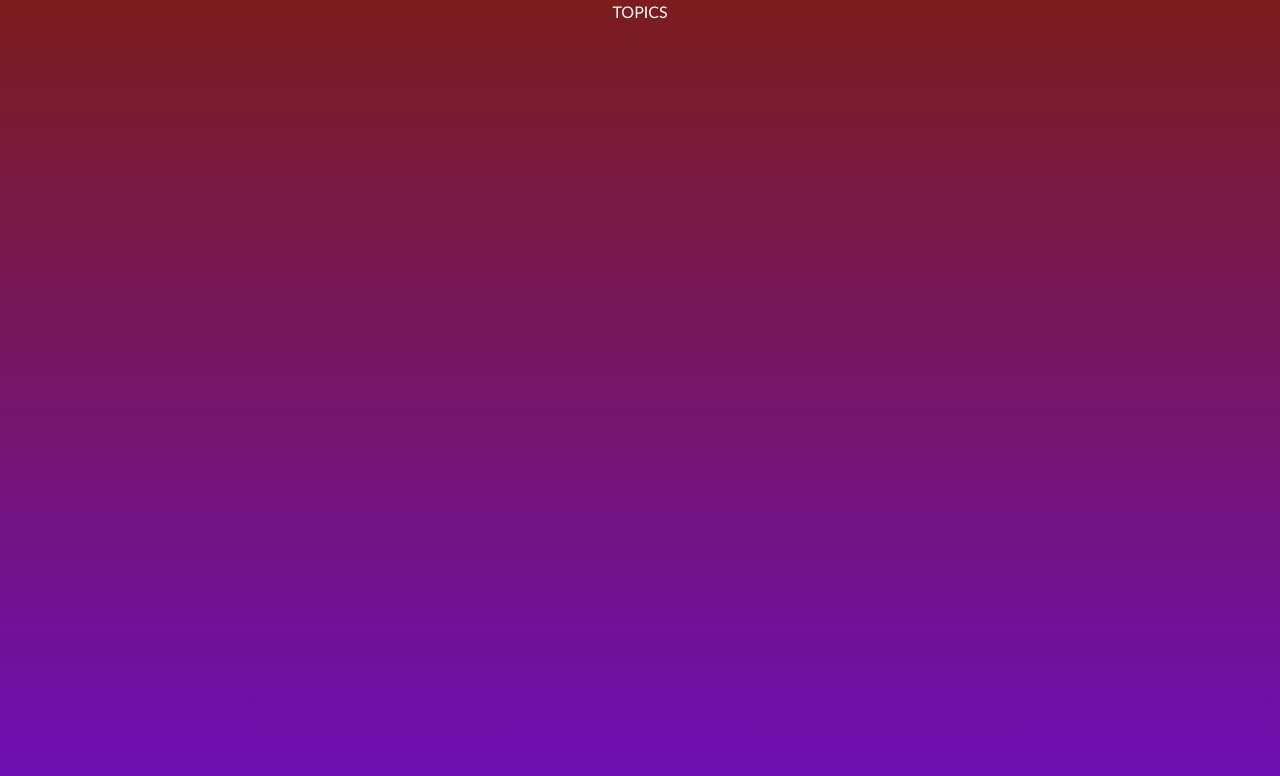
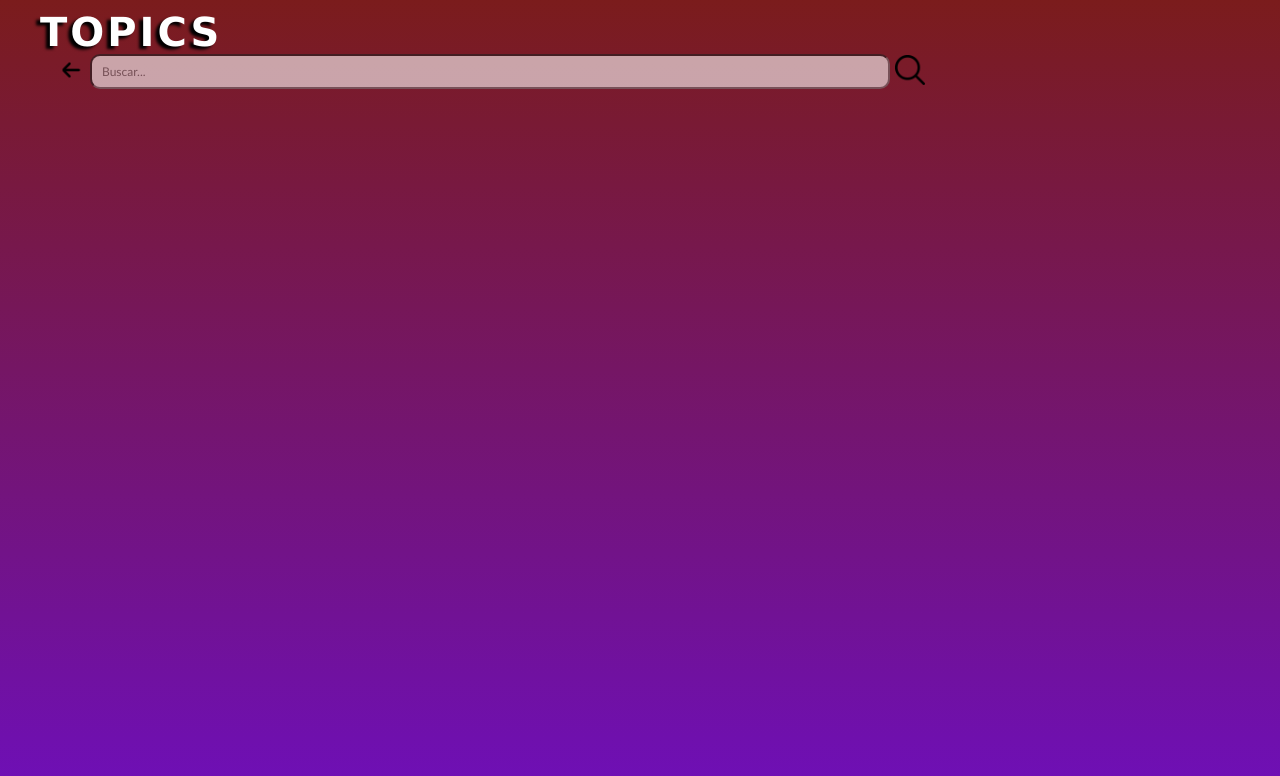
Before and after one commit to Santii08/Final_Project, a React (Vite) app: page /topics in a window 1280 px wide. Shown: the top 776 px of the page. Built offline with nearby package versions, Linux system fonts and the light colour scheme.

Commit message:
Implementación CSS chats y topics

```diff
--- a/src/CSS/Chats.css
+++ b/src/CSS/Chats.css
@@ -19,27 +19,65 @@
     flex-direction: column;
 }
 
-.title {
+.chat {
 
     display: flex;
     align-items: start;
-    font-size: 50px;
-    margin: 30px;
+    font-size: 30px;
+    margin: 10px;
     justify-content: space-between;
 
-    p {
+    h1 {
+        color: #ffffff;
+        font-size: 20px;
+        margin: 5px;
 
     }
 
     img {
+        margin-top: 10px;
 
-        width: 50px;
+        width: 30px;
         height: auto;
     }
 }
 
 .boton {
+    height: 100vh;
+
     display: flex;
-    justify-content: end;
     align-items: end;
+    button {
+        display: flex;
+        justify-content: center;
+        align-items: center;
+        width: 40px;
+        height: 40px;
+
+        background: rgba(255, 183, 183, 0.5);
+
+    }
+
+
+
 }
+
+@media (min-width: 1024px) {
+    .chat {
+        h1{
+            font-size: 50px;
+        }
+
+        img{
+            width: 60px;
+        }
+    }
+
+    .boton{
+        button{
+            width: 60px;
+            height: 60px;
+            border-radius: 60px;
+        }
+    }
+}
--- a/src/CSS/Login.css
+++ b/src/CSS/Login.css
@@ -164,7 +164,7 @@ h3 {
 
     }
     .login {
-        width: 90%;
+        width: 80%;
         height: 100%;
     }
     .image{
--- a/src/CSS/Profile.css
+++ b/src/CSS/Profile.css
@@ -24,8 +24,15 @@
 
 }
 
+.image4{
+    img{
+        width: 60px;
+        margin-top: 30px;
+        border-radius: 60px;
+    }
+}
 .nav {
-
+    font-size: 10px;
     display: flex;
     justify-content: right;
     color: black;
@@ -47,12 +54,13 @@
         margin-left: 40px;
         padding: 0px;
         color: aliceblue;
-        font-size: 24px;
+        font-size: 15px;
    }
 
 }
 
 .fol {
+    font-size: 15px;
     display: flex;
     flex-direction: row;
     justify-content: space-around;
--- a/src/CSS/Topics.css
+++ b/src/CSS/Topics.css
@@ -2,6 +2,7 @@
 
 * {
     font-family: 'Gill Sans', 'Gill Sans MT', Calibri, 'Trebuchet MS', sans-serif;
+    margin: 0px;
 }
 
 .big-boxT {
@@ -18,3 +19,67 @@
     display:flex;
     flex-direction: column;
 }
+
+.title{
+
+    h1{
+        text-align: center;
+        margin: initial;
+        margin-bottom: 20px;
+        margin-top: 10px;
+        letter-spacing: 3px;
+        font-size: 20px;
+    }
+}
+
+.search {
+    display: flex;
+    justify-content: center;
+
+    img{
+        margin-top: 10px;
+        width: 20px;
+        height: 20px;
+        margin-left: 5px;
+    }
+
+    .img2 {
+        width: 20px;
+        height: 40px;
+    }
+}
+
+@media (min-width: 1024px) {
+    .title{
+        display: flex;
+        justify-content: start;
+        text-align: center;
+        margin-left: 40px;
+
+        h1{
+            margin-bottom: 0px;
+
+            margin-left: initial;
+            font-size: 40px;
+        }
+    }
+    .search{
+        display: flex;
+        justify-content: start;
+        text-align: center;
+        margin-left: 50px;
+        input {
+            width: 800px;
+        }
+        img{
+            margin-top: 1px;
+            width: 30px;
+            height: 30px;
+        }
+
+        .img2{
+        margin-right: 10px;
+
+        }
+    }
+}
--- a/src/index.css
+++ b/src/index.css
@@ -27,7 +27,7 @@ body {
   margin: 0;
   display: flex;
   place-items: center;
-  min-width: 100vw;
+  min-width: 320px;
   min-height: 100vh;
 }
 
--- a/src/main.tsx
+++ b/src/main.tsx
@@ -37,7 +37,7 @@ const router = createBrowserRouter([
       {
         path: "/salir",
         element: <Salir></Salir>,
-      },
+      }
     ],
   },
 
--- a/src/routes/Chats.tsx
+++ b/src/routes/Chats.tsx
@@ -5,13 +5,13 @@ import img from '../assets/engranajes.png';
 const Chats = () => {
   return (
     <div className="big-boxC">
-      <div className="title">
-        <p>CHATS</p>
+      <div className="chat">
+        <h1>CHATS</h1>
         <img src={img} alt="Configuración"></img>
       </div>
 
       <div className="boton">
-        <button>M</button>
+        <button>+</button>
       </div>
     </div>
 
--- a/src/routes/Profile.tsx
+++ b/src/routes/Profile.tsx
@@ -2,6 +2,7 @@ import React from "react";
 import useAuthenticatedUser from "./Login"; // Importa el hook useAuthenticatedUser
 import "../CSS/Profile.css";
 import { Link } from "react-router-dom";
+import imagen from '../assets/Imagen sin título.png'
 
 interface User {
   username: string;
@@ -12,10 +13,15 @@ interface User {
 const Profile = () => {
   return (
     <div className="big-boxP">
+
+
       <div className="nav">
         <div className="titulo">
           <p>Username</p>
           <p>Descripción</p>
+        </div>
+        <div className="image4">
+          <img src= {imagen} alt="Logo de login" />
         </div>
         <header>
           <nav>
@@ -37,7 +43,7 @@ const Profile = () => {
         <p>Followers</p>
         <p>Following</p>
       </div>
-      <button>Plus</button>
+
     </div>
   );
 };
--- a/src/routes/Topics.tsx
+++ b/src/routes/Topics.tsx
@@ -1,10 +1,33 @@
 import React from "react";
 import '../CSS/Topics.css'
+import imagen from '../assets/busqueda.png'
+import imagen2 from '../assets/flecha-pequena-izquierda.png'
 
 const Topics = () => {
   return (
     <div className="big-boxT">
-      <p>TOPICS</p>
+      <div className="title">
+        <h1>TOPICS</h1>
+      </div>
+
+      <div className="search">
+        <div className="img2">
+          <img src= {imagen2} alt="Logo de login" />
+        </div>
+
+        <input
+        type="text"
+        placeholder="Buscar..."
+
+      />
+
+      <img src= {imagen} alt="Logo de login" />
+
+        <ul>
+
+        </ul>
+      </div>
+
     </div>
   );
 };
```
Also changed, not shown: src/assets/busqueda.png (added), src/assets/flecha-pequena-izquierda.png (added).
